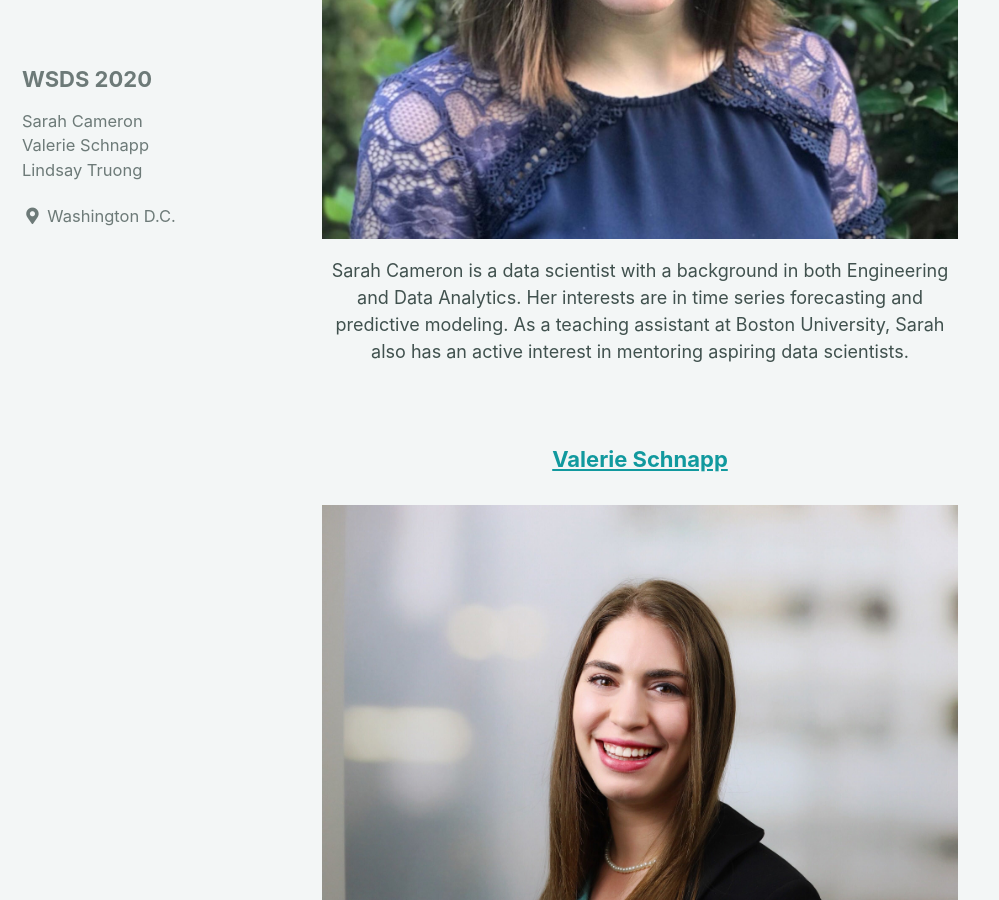
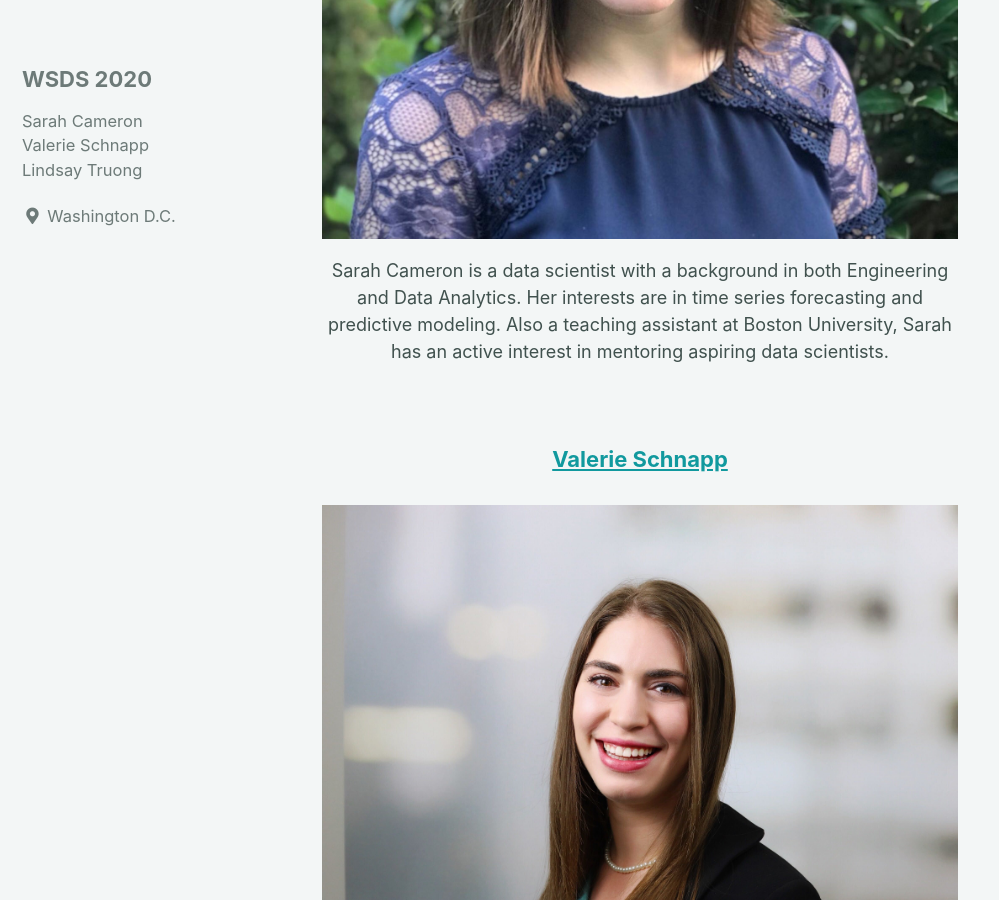
Before and after one commit to lindsaytruong/lindsaytruong.github.io, a Jekyll site: the page built from _pages/about.html, in a window 1280 px wide and 900 px high, scrolled down 1185 px. Shown: the whole window, without its empty margins (0-999 px from the left). Built offline with Jekyll 4.4.1, drawn with Linux system fonts in a browser that asks for light colours; cached includes are drawn as plain includes.

Commit message:
added also to sarah's bio

```diff
--- a/_pages/about.html
+++ b/_pages/about.html
@@ -14,7 +14,7 @@ title: Meet the Team
 <br/>
 <p style="font: size 10; font-weight: bold; text-align: center;"><a href="https://www.linkedin.com/in/sarah-cameron-a2766455/">Sarah Cameron</a></p>
 <img src="/sarah.jpg" alt="hi" class="inline"/>
-<p style="font-size:18px; text-align: center;">Sarah Cameron is a data scientist with a background in both Engineering and Data Analytics. Her interests are in time series forecasting and predictive modeling. As a teaching assistant at Boston University, Sarah also has an active interest in mentoring aspiring data scientists.</p>
+<p style="font-size:18px; text-align: center;">Sarah Cameron is a data scientist with a background in both Engineering and Data Analytics. Her interests are in time series forecasting and predictive modeling. Also a teaching assistant at Boston University, Sarah has an active interest in mentoring aspiring data scientists.</p>
 <br/>
 <p style="font: size 10; font-weight: bold; text-align: center;"><a href="https://www.linkedin.com/in/valerie-schnapp-6a7289b7/">Valerie Schnapp</a></p>
 <img src="/val.jpg" alt="hi" class="inline"/>
```
